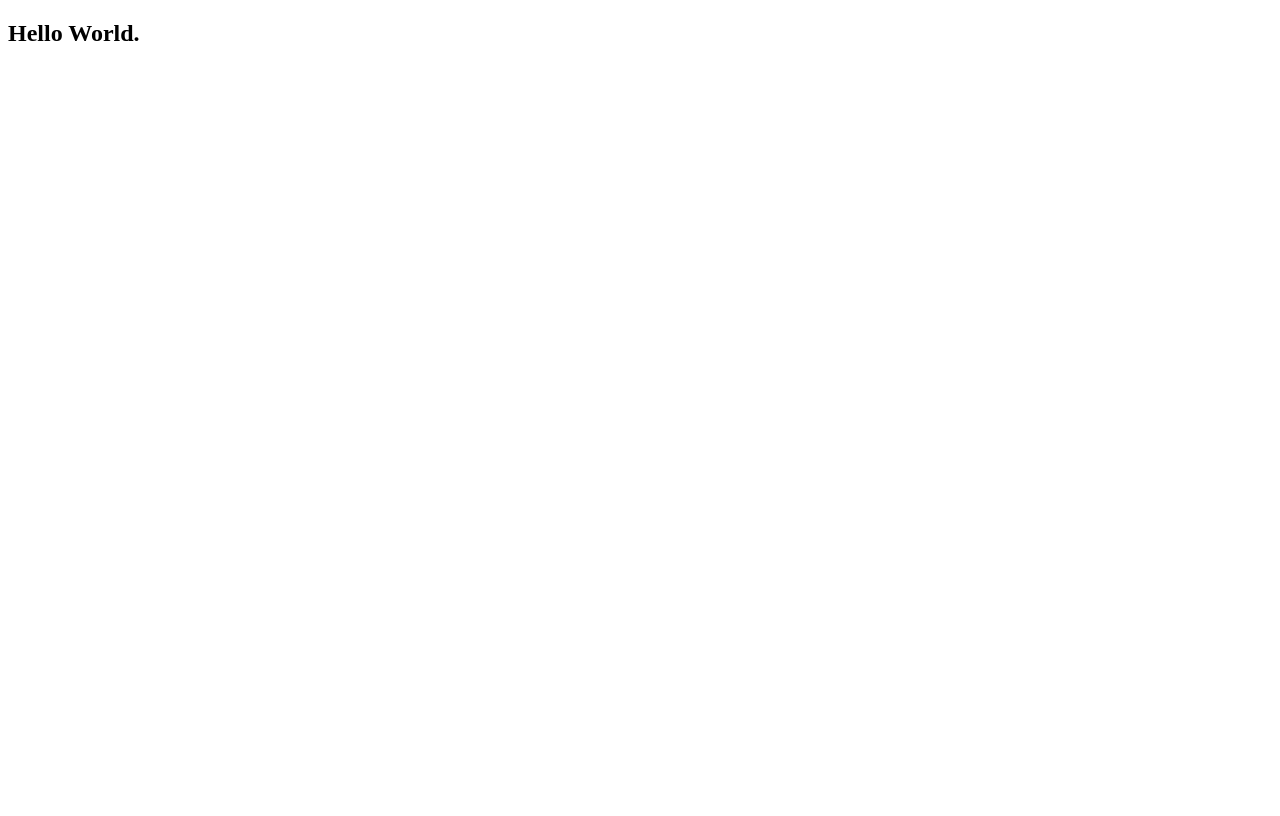
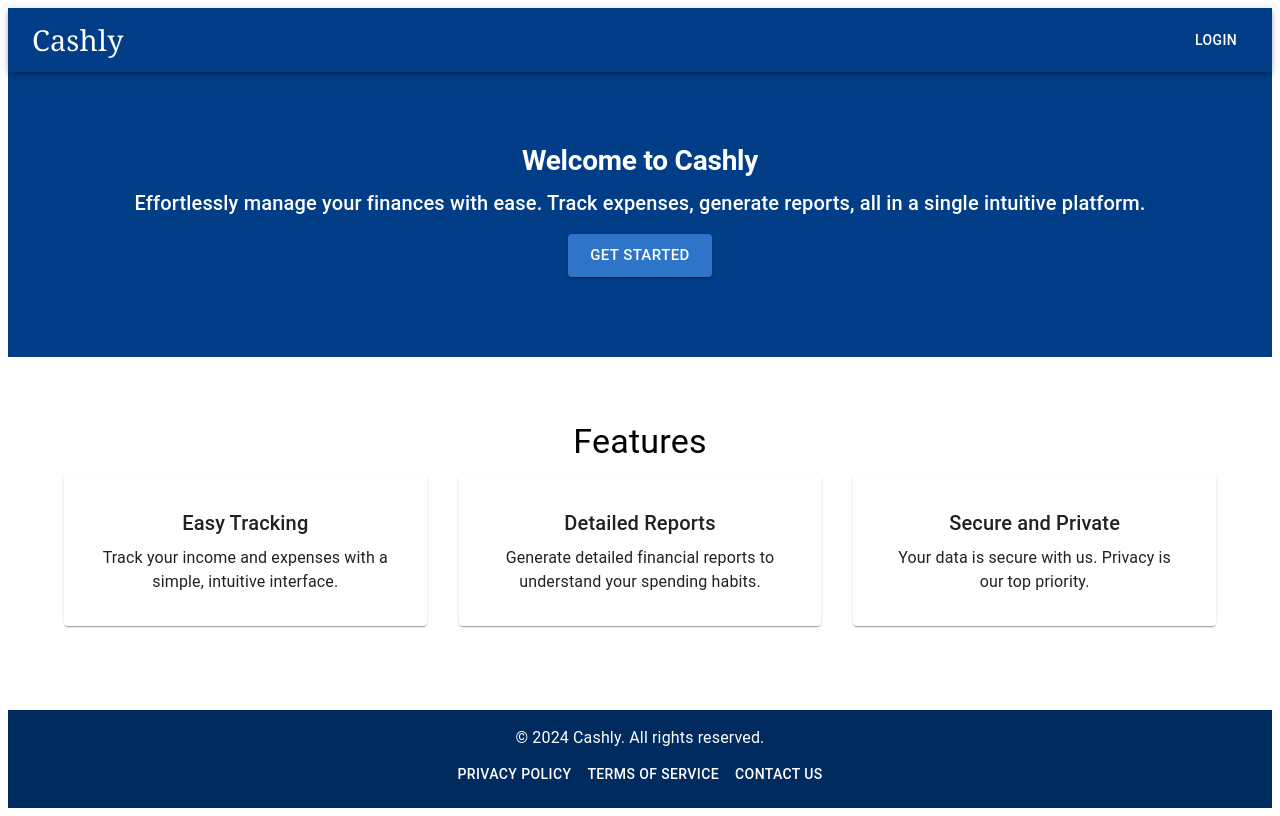
Before and after one commit to ahmedselamin/Cashlyv0, a React (Vite) app in the folder cashlyv3.client/: page / in a window 1280 px wide. Built offline with nearby package versions, Linux system fonts and the light colour scheme.

Commit message:
setting router

```diff
--- a/cashlyv3.client/src/main.jsx
+++ b/cashlyv3.client/src/main.jsx
@@ -1,9 +1,67 @@
-import React from 'react'
-import ReactDOM from 'react-dom/client'
-import App from './App.jsx'
+import React from "react";
+import ReactDOM from "react-dom/client";
+import { createTheme, ThemeProvider } from "@mui/material";
+import { createBrowserRouter, RouterProvider } from "react-router-dom";
+import MainLayout from "./MainLayout";
+import LandingPage from "./Pages/LandingPage";
+import HomePage from "./Pages/HomePage";
+import SettingsPage from "./Pages/SettingsPage";
+import ReportsPage from "./Pages/ReportsPage";
 
-ReactDOM.createRoot(document.getElementById('root')).render(
-  <React.StrictMode>
-    <App />
-  </React.StrictMode>,
-)
+const theme = createTheme({
+    palette: {
+        primary: {
+            main: "#013e87",
+        },
+        secondary: {
+            main: "#2e74c9",
+        },
+    },
+    typography: {
+        h1: {
+            fontSize: "3rem",
+            fontWeight: "600",
+        },
+        h2: {
+            fontSize: "1.75rem",
+            fontWeight: "600",
+        },
+        h3: {
+            fontSize: "1.5rem",
+            fontWeight: "600",
+        },
+    },
+});
+
+const router = createBrowserRouter([
+    {
+        path: "/",
+        element: <LandingPage />,
+    },
+    {
+        path: "/",
+        element: <MainLayout />,
+        children: [
+            {
+                path: "home",
+                element: <HomePage />,
+            },
+            {
+                path: "reports",
+                element: <ReportsPage />,
+            },
+            {
+                path: "settings",
+                element: <SettingsPage />,
+            },
+        ],
+    },
+]);
+
+ReactDOM.createRoot(document.getElementById("root")).render(
+    <React.StrictMode>
+        <ThemeProvider theme={theme}>
+            <RouterProvider router={router} />
+        </ThemeProvider>
+    </React.StrictMode>
+);
```
